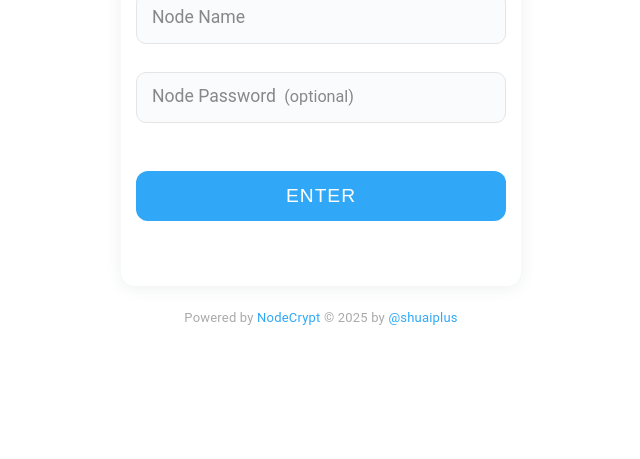
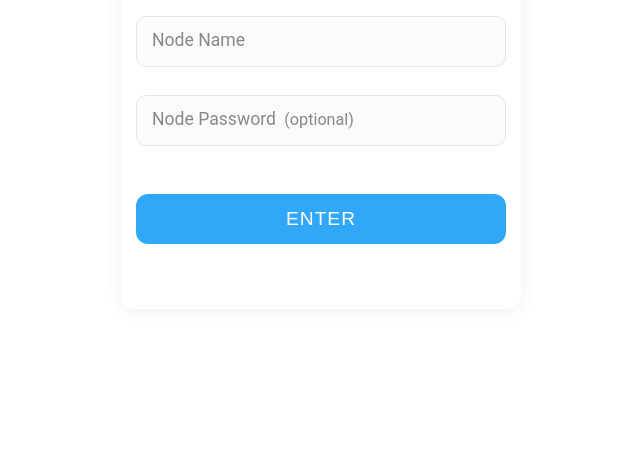
Before and after one commit to i04lovemusic/mj-nodecrypt, a website built with Vite: page client/index.html in a window 1280 px wide. Shown: the part 341-800 px from the top of the page, without its empty margins (319-959 px from the left). Built offline with nearby package versions, Linux system fonts and the light colour scheme.

Commit message:
Change title to '无痕加密聊天' and remove footer

```diff
--- a/client/index.html
+++ b/client/index.html
@@ -2,7 +2,7 @@
 <html lang="zh-CN">
 <head>	<meta charset="UTF-8">
 	<meta name="viewport" content="width=device-width, initial-scale=1.0">
-	<title>加密聊天</title>
+	<title>无痕加密聊天</title>
 	<link rel="stylesheet" href="css/style.css">
 	<link rel="stylesheet" href="css/body.css">
 	<link rel="stylesheet" href="css/phone.css">
@@ -124,10 +124,6 @@
 					</div>
 				</div>			</div>
 		</div>
-		<div class="powered-by">
-			Powered by <a href="https://github.com/shuaiplus/NodeCrypt" target="_blank" rel="noopener">NodeCrypt</a>
-			&copy; 2025 by <a href="https://github.com/shuaiplus" target="_blank" rel="noopener">@shuaiplus</a>
-		</div>
 	</div><div class="container" id="chat-container" style="display:none;">
 		<div class="mobile-sidebar-mask" id="mobile-sidebar-mask"></div>
 		<div class="mobile-rightbar-mask" id="mobile-rightbar-mask"></div>
```
